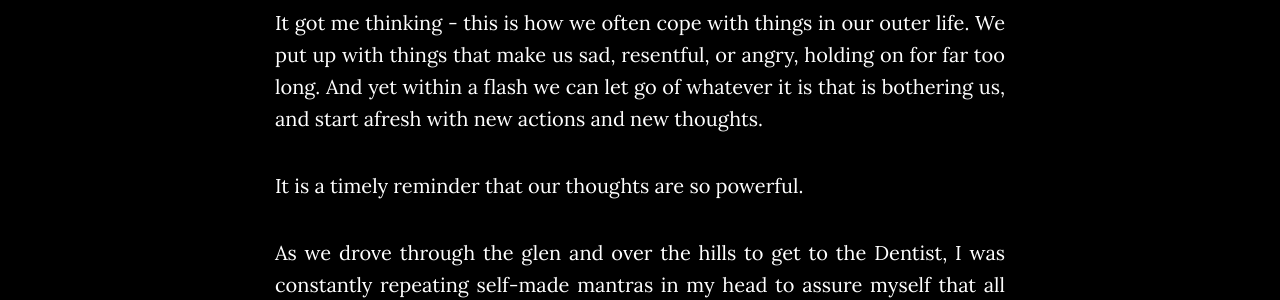
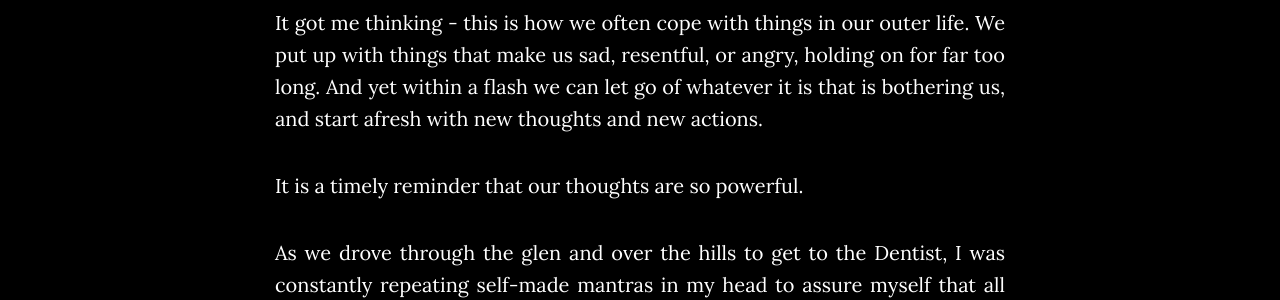
Before and after one commit to cardsfromtheedge/cardsfromtheedge.github.io, a Jekyll site: the page built from _posts/2017-09-01-Very-much-on-the-Edge.md, in a window 1280 px wide and 900 px high, scrolled down 1172 px. Shown: the part 250-550 px from the top of the window. Built offline with Jekyll 4.4.1, drawn with Linux system fonts in a browser that asks for light colours.

```diff
--- a/_posts/2017-09-01-Very-much-on-the-Edge.md
+++ b/_posts/2017-09-01-Very-much-on-the-Edge.md
@@ -12,7 +12,7 @@ As yet, unsure of the outcome, I’ll do my very best to improve my chances of s
 
 My inner world has been limping along for a long time and I’m now beginning to realize how much we put up with, before we’re ready to take action.
 
-It got me thinking - this is how we often cope with things in our outer life.  We put up with things that make us sad, resentful, or angry, holding on for far too long. And yet within a flash we can let go of whatever it is that is bothering us, and start afresh with new actions and new thoughts.
+It got me thinking - this is how we often cope with things in our outer life.  We put up with things that make us sad, resentful, or angry, holding on for far too long. And yet within a flash we can let go of whatever it is that is bothering us, and start afresh with new thoughts and new actions.
 
 It is a timely reminder that our thoughts are so powerful.
 
```
